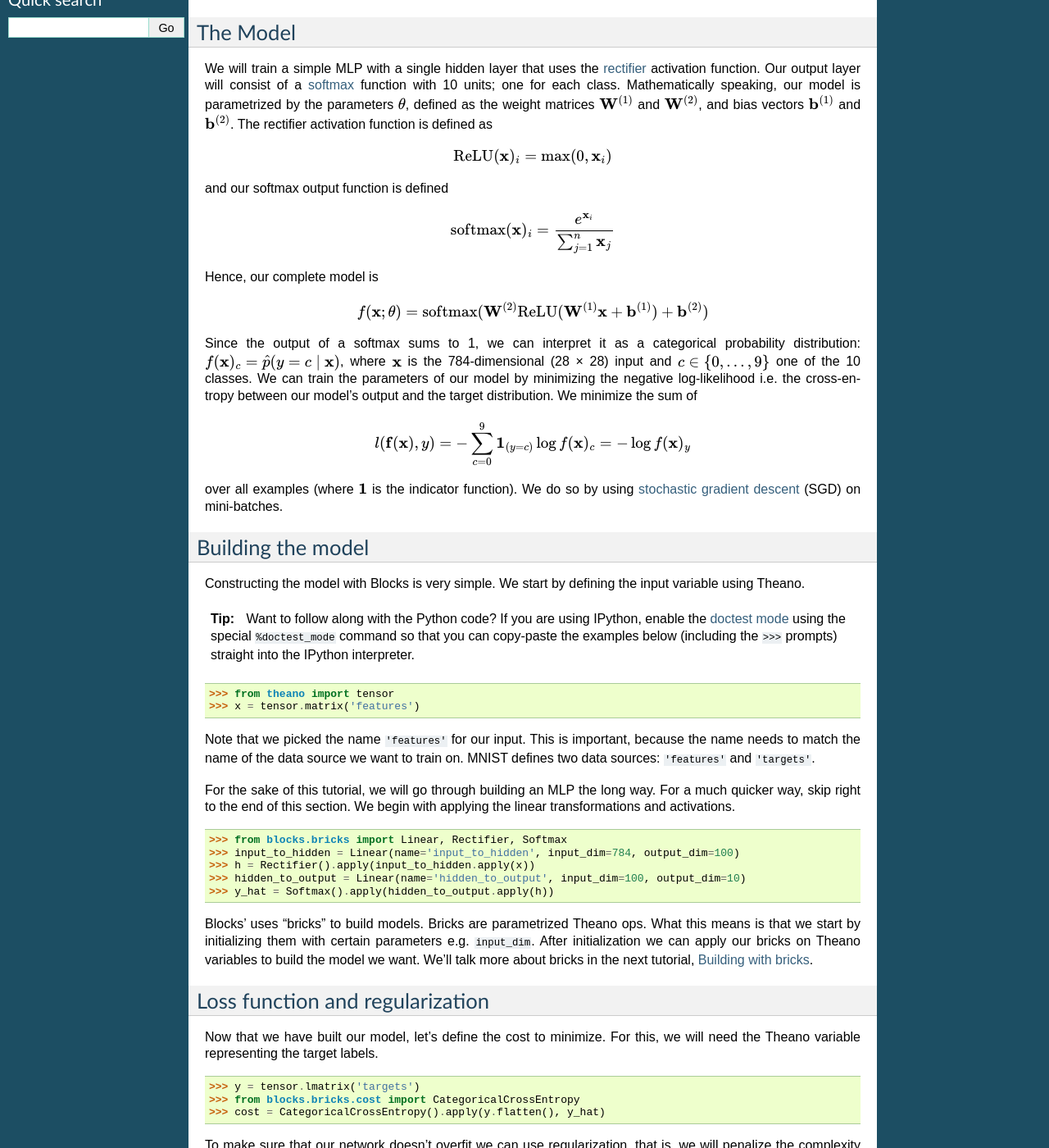
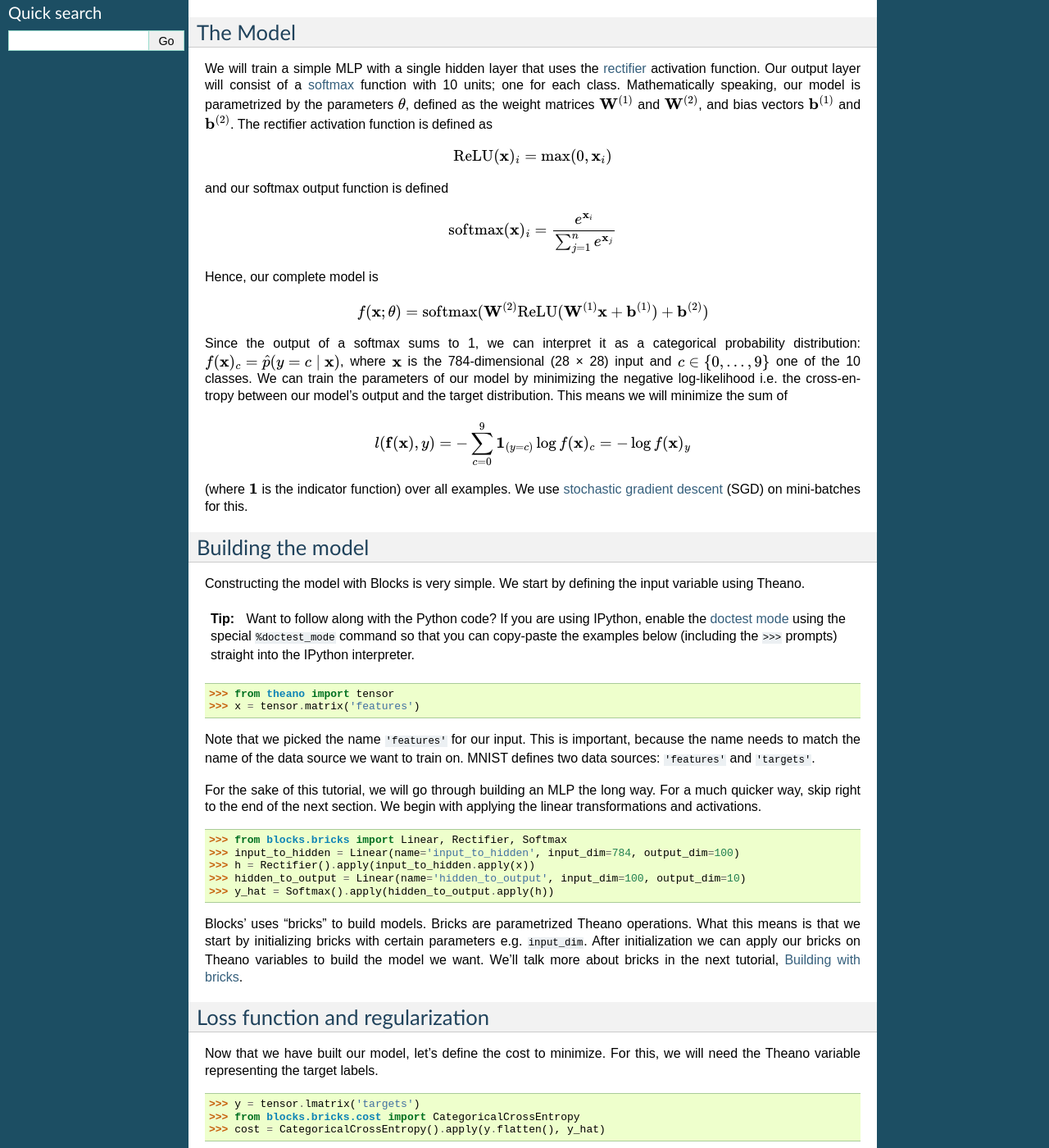
Before and after one commit to mila-iqia/blocks, a Sphinx documentation site: the page built from docs/tutorial.rst, in a window 1280 px wide and 1400 px high, scrolled down 375 px. Shown: the whole window at 82% size. Built offline with Sphinx 7.4.7, drawn with Linux system fonts in a browser that asks for light colours; some of the changed text lies outside the part shown.

Commit message:
Add parameter initialization to tutorial and some small fixes

```diff
--- a/docs/tutorial.rst
+++ b/docs/tutorial.rst
@@ -30,7 +30,7 @@
 
 and our softmax output function is defined
 
-.. math:: \mathrm{softmax}(\mathbf{x})_i = \frac{e^{\mathbf{x}_i}}{\sum_{j=1}^n \mathbf{x}_j}
+.. math:: \mathrm{softmax}(\mathbf{x})_i = \frac{e^{\mathbf{x}_i}}{\sum_{j=1}^n e^{\mathbf{x}_j}}
 
 Hence, our complete model is
 
@@ -41,13 +41,13 @@
 \mathbf{x})`, where :math:`\mathbf{x}` is the 784-dimensional (28 × 28) input
 and :math:`c \in \{0, ..., 9\}` one of the 10 classes. We can train the
 parameters of our model by minimizing the negative log-likelihood i.e. the
-cross-entropy between our model's output and the target distribution. We
-minimize the sum of
+cross-entropy between our model's output and the target distribution. This
+means we will minimize the sum of
 
 .. math:: l(\mathbf{f}(\mathbf{x}), y) = -\sum_{c=0}^9 \mathbf{1}_{(y=c)} \log f(\mathbf{x})_c = -\log f(\mathbf{x})_y
 
-over all examples (where :math:`\mathbf{1}` is the indicator function). We do so
-by using `stochastic gradient descent`_ (SGD) on mini-batches.
+(where :math:`\mathbf{1}` is the indicator function) over all examples. We use
+`stochastic gradient descent`_ (SGD) on mini-batches for this.
 
 .. _model_building:
 
@@ -70,8 +70,8 @@
 MNIST defines two data sources: ``'features'`` and ``'targets'``.
 
 For the sake of this tutorial, we will go through building an MLP the long way.
-For a much quicker way, skip right to the end of this section. We begin with
-applying the linear transformations and activations.
+For a much quicker way, skip right to the end of the next section. We begin
+with applying the linear transformations and activations.
 
 >>> from blocks.bricks import Linear, Rectifier, Softmax
 >>> input_to_hidden = Linear(name='input_to_hidden', input_dim=784, output_dim=100)
@@ -79,11 +79,11 @@
 >>> hidden_to_output = Linear(name='hidden_to_output', input_dim=100, output_dim=10)
 >>> y_hat = Softmax().apply(hidden_to_output.apply(h))
 
-Blocks' uses "bricks" to build models. Bricks are parametrized Theano ops. What
-this means is that we start by initializing them with certain parameters e.g.
-``input_dim``. After initialization we can apply our bricks on Theano variables
-to build the model we want. We'll talk more about bricks in the next tutorial,
-:doc:`bricks_overview`.
+Blocks' uses "bricks" to build models. Bricks are parametrized Theano
+operations. What this means is that we start by initializing bricks with
+certain parameters e.g. ``input_dim``. After initialization we can apply our
+bricks on Theano variables to build the model we want. We'll talk more about
+bricks in the next tutorial, :doc:`bricks_overview`.
 
 Loss function and regularization
 --------------------------------
@@ -119,6 +119,26 @@
 
 >>> from blocks.bricks import MLP
 >>> mlp = MLP(activations=[Rectifier(), Softmax()], dims=[784, 100, 10]).apply(x)
+
+Initializing the parameters
+---------------------------
+When we constructed the :class:`Linear` bricks to build our model, they
+automatically initialized Theano shared variables to store their parameters in.
+All of these parameters were set to 0. Before we start training our network, we
+will want to initialize these parameters by sampling them from a particular
+probability distribution. Bricks can do this for you.
+
+    >>> from blocks.initialization import IsotropicGaussian, Constant
+    >>> input_to_hidden.weights_init = hidden_to_output.weights_init = IsotropicGaussian(std=0.01)
+    >>> input_to_hidden.biases_init = hidden_to_output.biases_init = Constant(0)
+    >>> input_to_hidden.initialize()
+    >>> hidden_to_output.initialize()
+
+We have now initialized our weight matrices with entries drawn from a normal
+distribution with a standard deviation of 0.01.
+
+    >>> W1.get_value() # doctest: +SKIP
+        array([[ 0.01624345, -0.00611756, -0.00528172, ...,  0.00043597, ...
 
 Training your model
 -------------------
```
